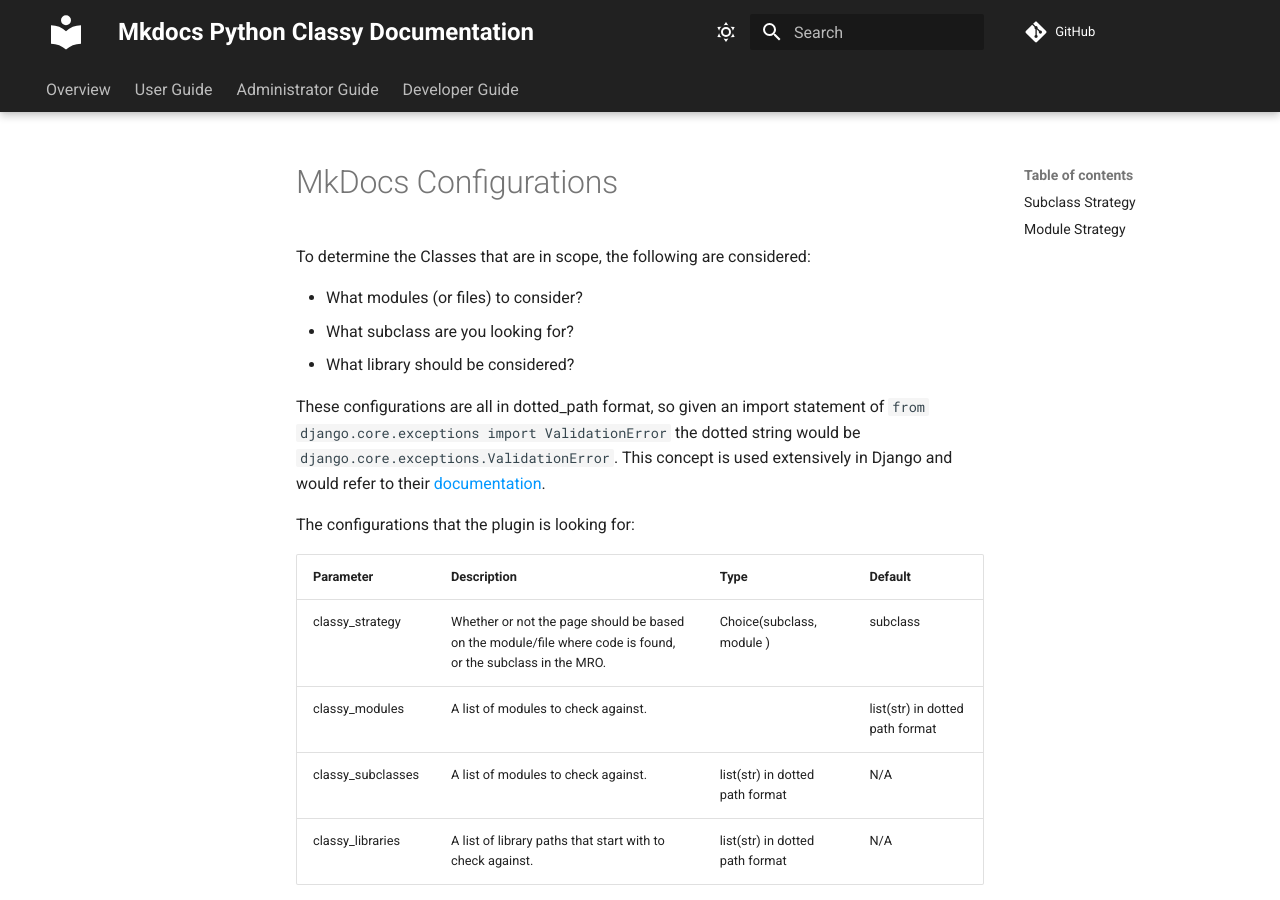
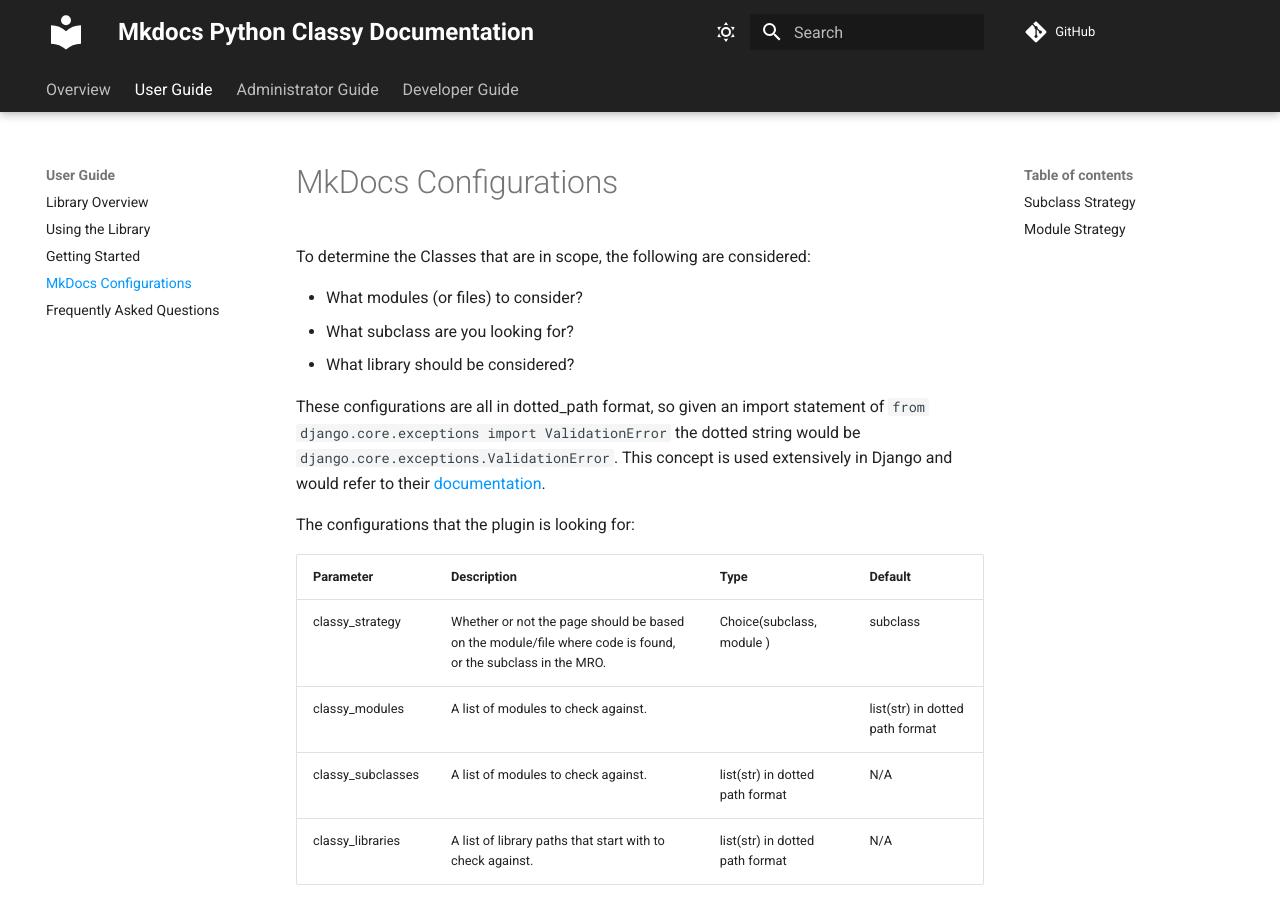
Before and after one commit to itdependsnetworks/mkdocs-python-classy, an MkDocs documentation site: the page built from docs/user/lib_mkdocs_configurations.md, in a window 1280 px wide and 900 px high. Built offline with MkDocs 1.6.1 and Material for MkDocs 9.7.7, drawn with Linux system fonts in a browser that asks for light colours; comment, search, counter and statistics services are not loaded.

Commit message:
Update mkdocs.yml

```diff
--- a/mkdocs.yml
+++ b/mkdocs.yml
@@ -98,6 +98,7 @@
       - Library Overview: "user/lib_overview.md"
       - Using the Library: "user/lib_use_cases.md"
       - Getting Started: "user/lib_getting_started.md"
+      - MkDocs Configurations: "user/lib_mkdocs_configurations.md"
       - Frequently Asked Questions: "user/faq.md"
   - Administrator Guide:
       - Install and Configure: "admin/install.md"
```
